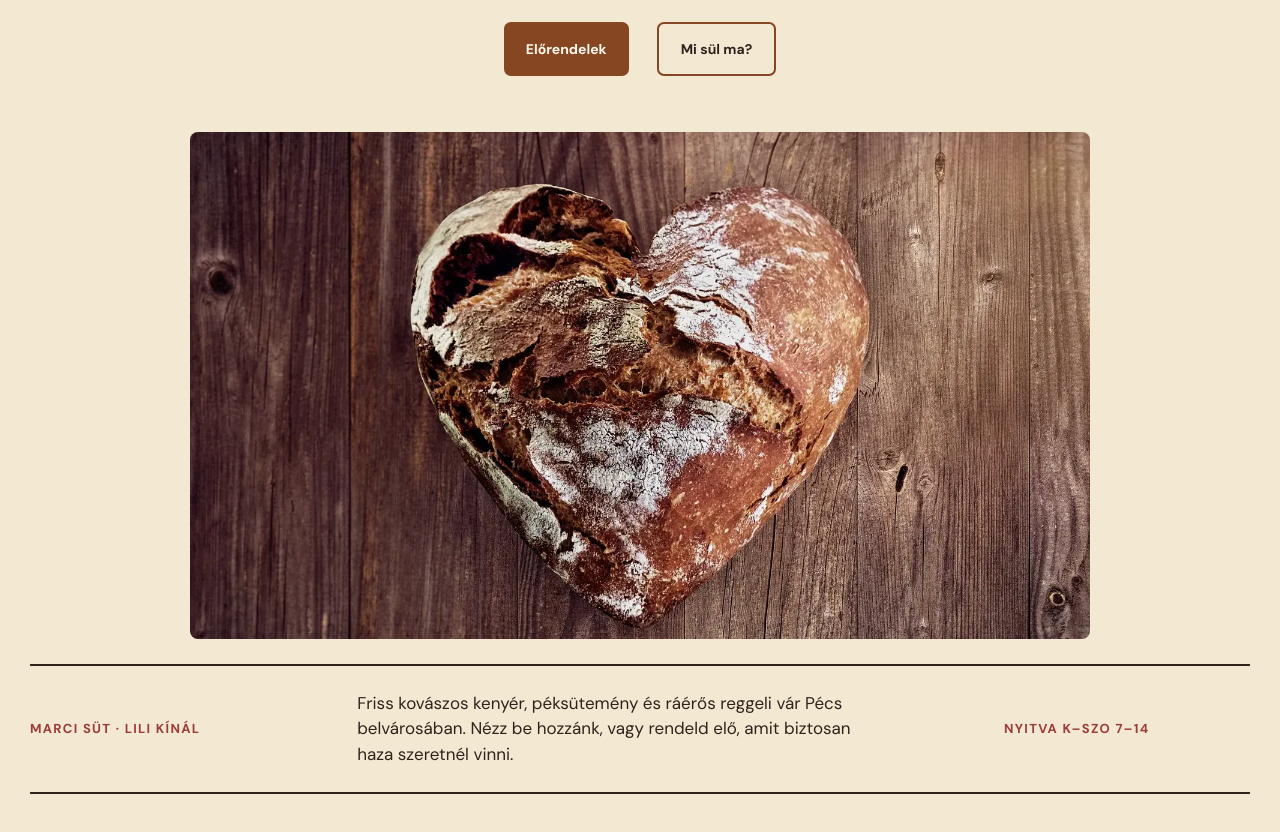
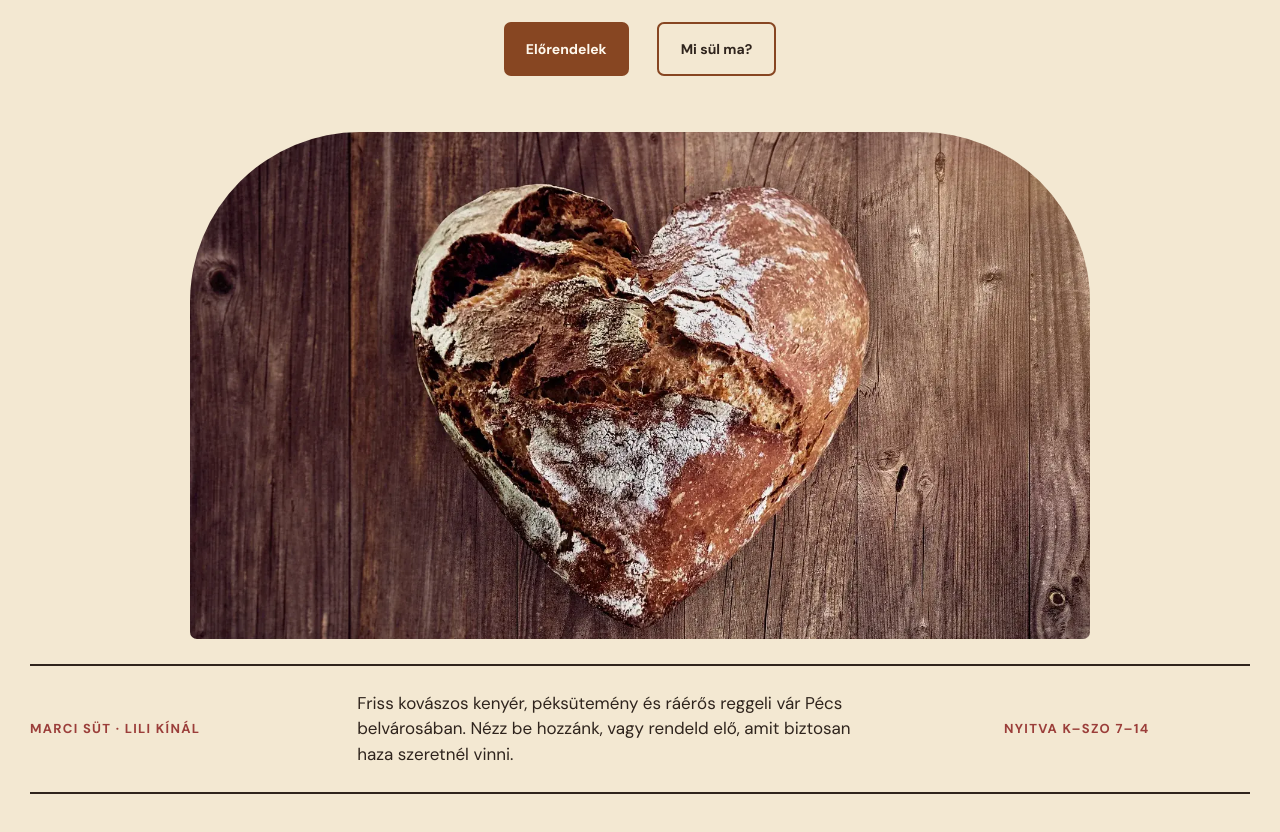
Before and after one commit to hegedustimia-commits/-Hajnal-a-Kovaszban, a plain HTML site: page weboldal/hajnal-site/index.html in a window 1280 px wide. Shown: the part 482-1314 px from the top of the page. Drawn offline with Linux system fonts and the light colour scheme.

Commit message:
Round homepage hero image

```diff
--- a/weboldal/hajnal-site/pages.css
+++ b/weboldal/hajnal-site/pages.css
@@ -61,6 +61,7 @@
 .site-final .steps li span{grid-column:auto;text-align:center;background:none;border:0;border-radius:0;padding:0;font-size:15px;font-weight:700}
 .site-final .steps li:not(:last-child)::after{content:none}
 .site-final .steps b{position:relative;z-index:1;width:52px;height:52px;border:2px solid var(--cream);background:var(--cream);color:var(--cherry);font:700 21px var(--serif)}
+.site-final .poster-collage .poster-main{border-radius:170px 170px 7px 7px}
 @media(max-width:680px){
   .site-final .steps{display:flex;flex-direction:column;gap:0;margin:32px 0 34px}
   .site-final .steps::before{top:25px;bottom:25px;left:25px;right:auto;width:2px;height:auto}
--- a/weboldal/pages.css
+++ b/weboldal/pages.css
@@ -61,6 +61,7 @@
 .site-final .steps li span{grid-column:auto;text-align:center;background:none;border:0;border-radius:0;padding:0;font-size:15px;font-weight:700}
 .site-final .steps li:not(:last-child)::after{content:none}
 .site-final .steps b{position:relative;z-index:1;width:52px;height:52px;border:2px solid var(--cream);background:var(--cream);color:var(--cherry);font:700 21px var(--serif)}
+.site-final .poster-collage .poster-main{border-radius:170px 170px 7px 7px}
 @media(max-width:680px){
   .site-final .steps{display:flex;flex-direction:column;gap:0;margin:32px 0 34px}
   .site-final .steps::before{top:25px;bottom:25px;left:25px;right:auto;width:2px;height:auto}
```
